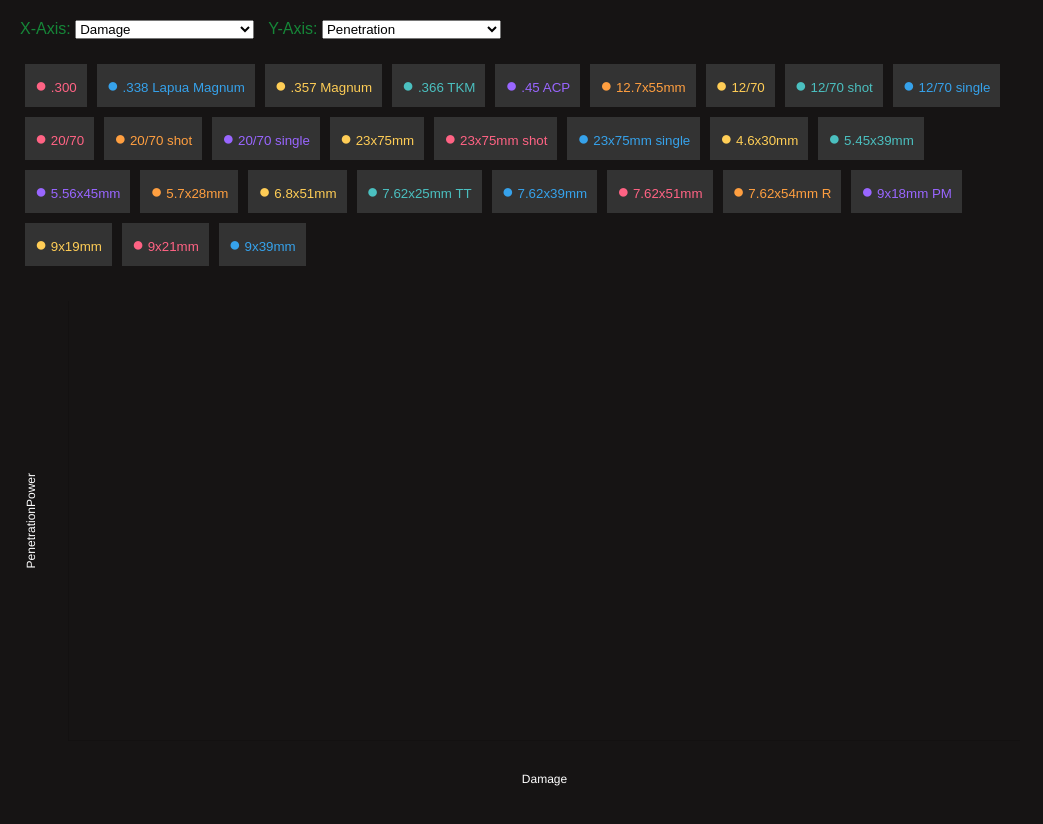
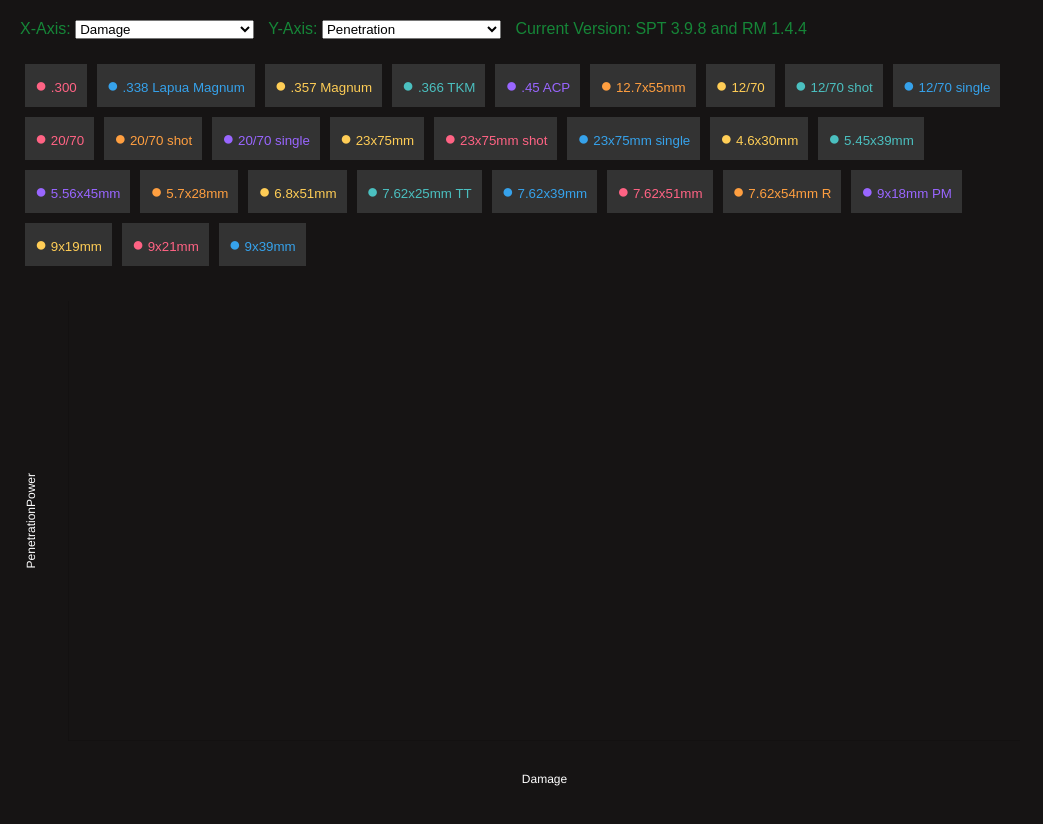
Before and after one commit to AcksBerg/COTWAmmoGraph, a plain HTML site: page index.html in a window 1280 px wide. Shown: the whole page, without its empty margins (0-1043 px from the left). Drawn offline with nearby package versions, Linux system fonts and the light colour scheme.

Commit message:
Current version

```diff
--- a/index.html
+++ b/index.html
@@ -85,6 +85,7 @@
                 <option value="HeatFactor">Heat Factor</option>
                 <option value="DurabilityBurnModificator">Durability Burn Modificator</option>
             </select>
+            <span>Current Version: SPT 3.9.8 and RM 1.4.4</span>
         </div>
         <div class="caliber-buttons" id="caliberButtons"></div>
         <canvas id="ammoChart"></canvas>
```
